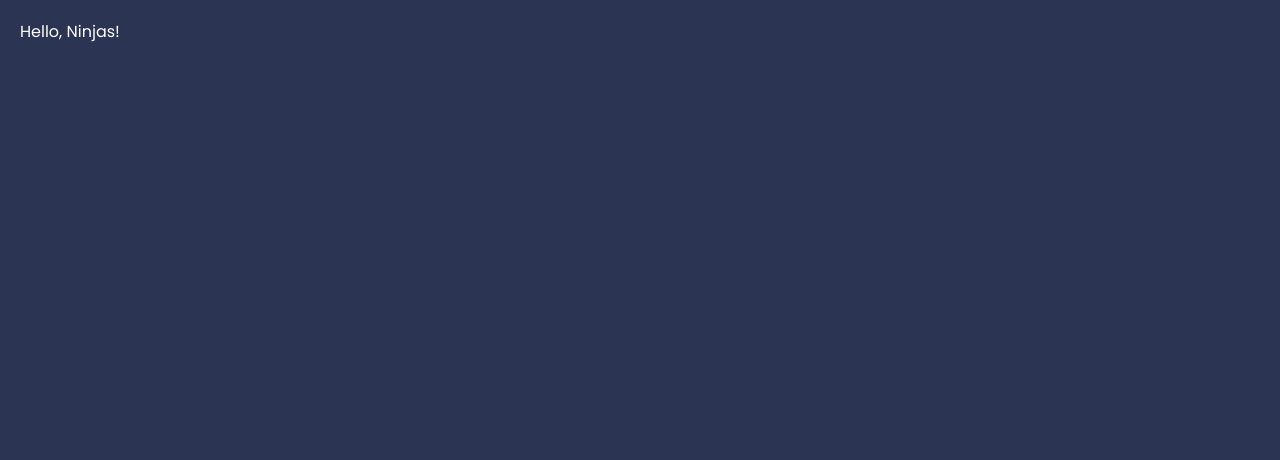
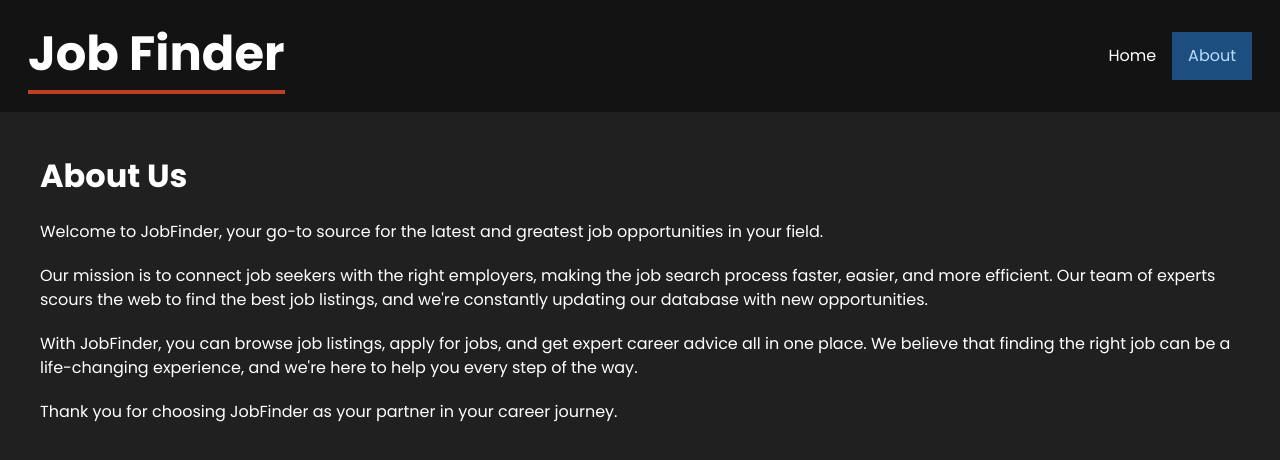
Before and after one commit to michaeleii/jobfinder, a React (Vite) app: page /about in a window 1280 px wide. Shown: the top 460 px of the page. Built offline with nearby package versions, Linux system fonts and the light colour scheme.

Commit message:
Add daisyui and navbar routes

```diff
--- a/index.html
+++ b/index.html
@@ -1,12 +1,12 @@
 <!DOCTYPE html>
-<html lang="en">
+<html lang="en" data-theme="business">
   <head>
     <meta charset="UTF-8" />
     <link rel="icon" type="image/svg+xml" href="/vite.svg" />
     <meta name="viewport" content="width=device-width, initial-scale=1.0" />
     <title>JobFinder</title>
   </head>
-  <body class="p-[20px] font-[Poppins] bg-[#2b3452]">
+  <body class="m-0 font-[Poppins]">
     <div id="root"></div>
     <script type="module" src="/src/main.tsx"></script>
   </body>
--- a/package.json
+++ b/package.json
@@ -18,6 +18,7 @@
 		"@types/react-dom": "^18.0.11",
 		"@vitejs/plugin-react": "^3.1.0",
 		"autoprefixer": "^10.4.14",
+		"daisyui": "^2.51.5",
 		"postcss": "^8.4.22",
 		"tailwindcss": "^3.3.1",
 		"typescript": "^4.9.3",
--- a/src/App.tsx
+++ b/src/App.tsx
@@ -1,5 +1,31 @@
+import { BrowserRouter, Routes, Route, NavLink } from "react-router-dom";
+import Home from "./pages/Home";
+import About from "./pages/About";
+
 function App() {
-	return <div className="App">Hello, Ninjas!</div>;
+	return (
+		<BrowserRouter>
+			<header className="py-[10px] px-[20px] bg-[rgb(0,0,0,0.4)]">
+				<nav className="navbar">
+					<h1 className="mr-auto border-b-4 border-b-primary">Job Finder</h1>
+					<ul className="menu menu-horizontal">
+						<li>
+							<NavLink to="/">Home</NavLink>
+						</li>
+						<li>
+							<NavLink to="about">About</NavLink>
+						</li>
+					</ul>
+				</nav>
+			</header>
+			<main>
+				<Routes>
+					<Route index element={<Home />} />
+					<Route path="about" element={<About />} />
+				</Routes>
+			</main>
+		</BrowserRouter>
+	);
 }
 
 export default App;
--- a/src/index.css
+++ b/src/index.css
@@ -11,6 +11,14 @@ p {
 	@apply my-[20px] mx-[0];
 }
 
+h1 {
+	@apply text-[48px] font-bold;
+}
+
+h2 {
+	@apply text-[32px] font-bold;
+}
+
 .btn {
 	@apply border-0 p-[8px] rounded-[4px] text-white cursor-pointer;
 }
@@ -22,6 +30,9 @@ p {
 /* navbar */
 
 /* page content */
+main {
+	@apply mx-auto my-[40px] max-w-[1200px];
+}
 
 /* help layout */
 
--- /dev/null
+++ b/src/pages/About.tsx
@@ -0,0 +1,27 @@
+function About() {
+	return (
+		<div className="about">
+			<h2>About Us</h2>
+			<p>
+				Welcome to JobFinder, your go-to source for the latest and greatest job
+				opportunities in your field.
+			</p>
+			<p>
+				Our mission is to connect job seekers with the right employers, making
+				the job search process faster, easier, and more efficient. Our team of
+				experts scours the web to find the best job listings, and we're
+				constantly updating our database with new opportunities.
+			</p>
+			<p>
+				With JobFinder, you can browse job listings, apply for jobs, and get
+				expert career advice all in one place. We believe that finding the right
+				job can be a life-changing experience, and we're here to help you every
+				step of the way.
+			</p>
+			<p>
+				Thank you for choosing JobFinder as your partner in your career journey.
+			</p>
+		</div>
+	);
+}
+export default About;
--- /dev/null
+++ b/src/pages/Home.tsx
@@ -0,0 +1,26 @@
+function Home() {
+	return (
+		<div className="home">
+			<h2>Welcome</h2>
+			<p>
+				Lorem ipsum dolor sit amet consectetur adipisicing elit. Quia esse magni
+				voluptate nesciunt animi molestias maiores officiis, nihil officia
+				asperiores accusantium quo iste doloribus vel totam consequatur
+				temporibus alias iusto.
+			</p>
+			<p>
+				Lorem ipsum dolor sit, amet consectetur adipisicing elit. Perferendis
+				nostrum corporis neque tenetur aliquid voluptatibus cupiditate eligendi
+				placeat cumque deserunt in mollitia enim quae alias, totam earum minima
+				dolor ratione.
+			</p>
+			<p>
+				Lorem ipsum dolor sit amet consectetur adipisicing elit. Dignissimos
+				modi cum accusamus, atque architecto, eos excepturi sequi ducimus optio,
+				aliquam animi facilis nostrum veritatis maiores ex possimus distinctio
+				itaque quos.
+			</p>
+		</div>
+	);
+}
+export default Home;
--- a/tailwind.config.js
+++ b/tailwind.config.js
@@ -9,5 +9,5 @@ export default {
 			},
 		},
 	},
-	plugins: [],
+	plugins: [require("daisyui")],
 };
```
Also changed, not shown: 1 other file (tests, documents, lock files or other folders).
